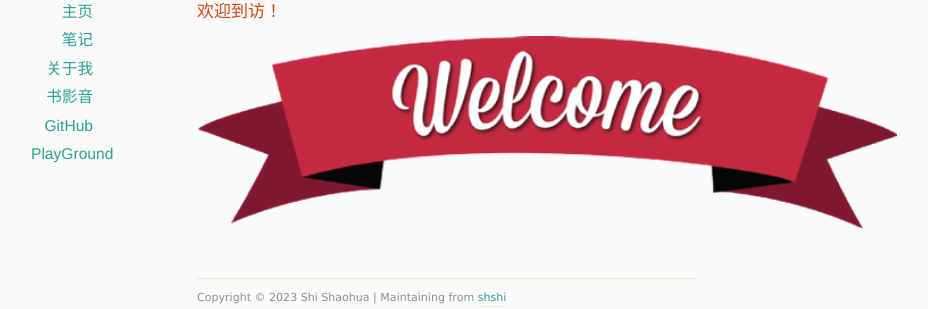
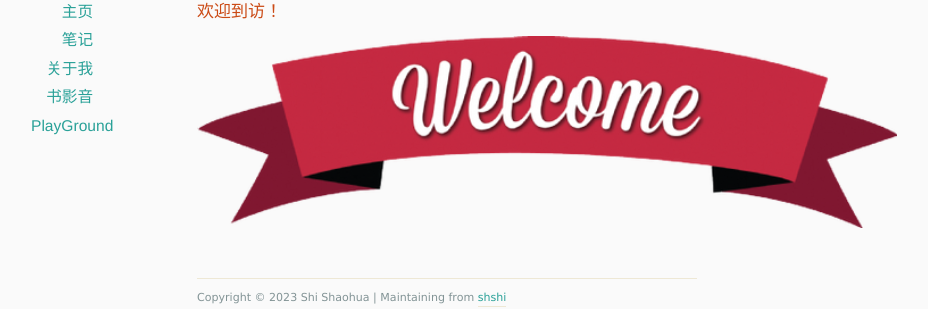
Before and after one commit to shshi/shishaohua.github.io, a Jekyll site: the page built from docs/index.html, in a window 1280 px wide. Shown: the part 312-621 px from the top of the page, without its empty margins (193-1121 px from the left). Built offline with Jekyll 4.4.1, drawn with Linux system fonts in a browser that asks for light colours; nearby versions of some CDN libraries; the list of posts is cut into pages by our own code.

Commit message:
Update default.html

```diff
--- a/docs/_layouts/default.html
+++ b/docs/_layouts/default.html
@@ -53,9 +53,9 @@
           <li><a href="/archives">笔记</a></li>
           <li><a href="/about">关于我</a></li>
           <li><a href="/douban">书影音</a></li>
-          <li><a href="https://github.com/shshi">GitHub</a></li>
+          <!-- <li><a href="https://github.com/shshi">GitHub</a></li> -->
           <li><a href="/playground">PlayGround</a></li>
-          <!--<li><a href="/feed.xml">RSS Feed</a></li>-->
+          <!-- <li><a href="/feed.xml">RSS Feed</a></li> -->
         </ul>
       </nav>
     </div>
```
